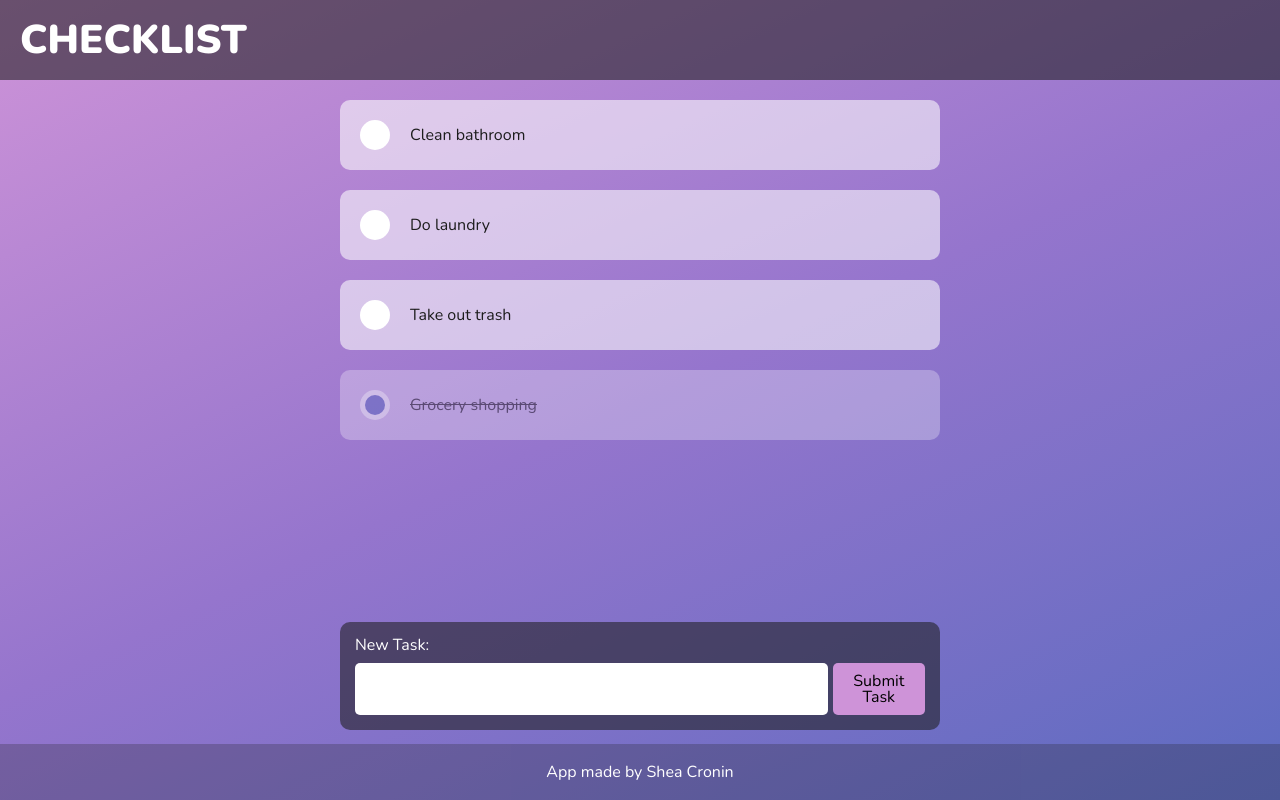
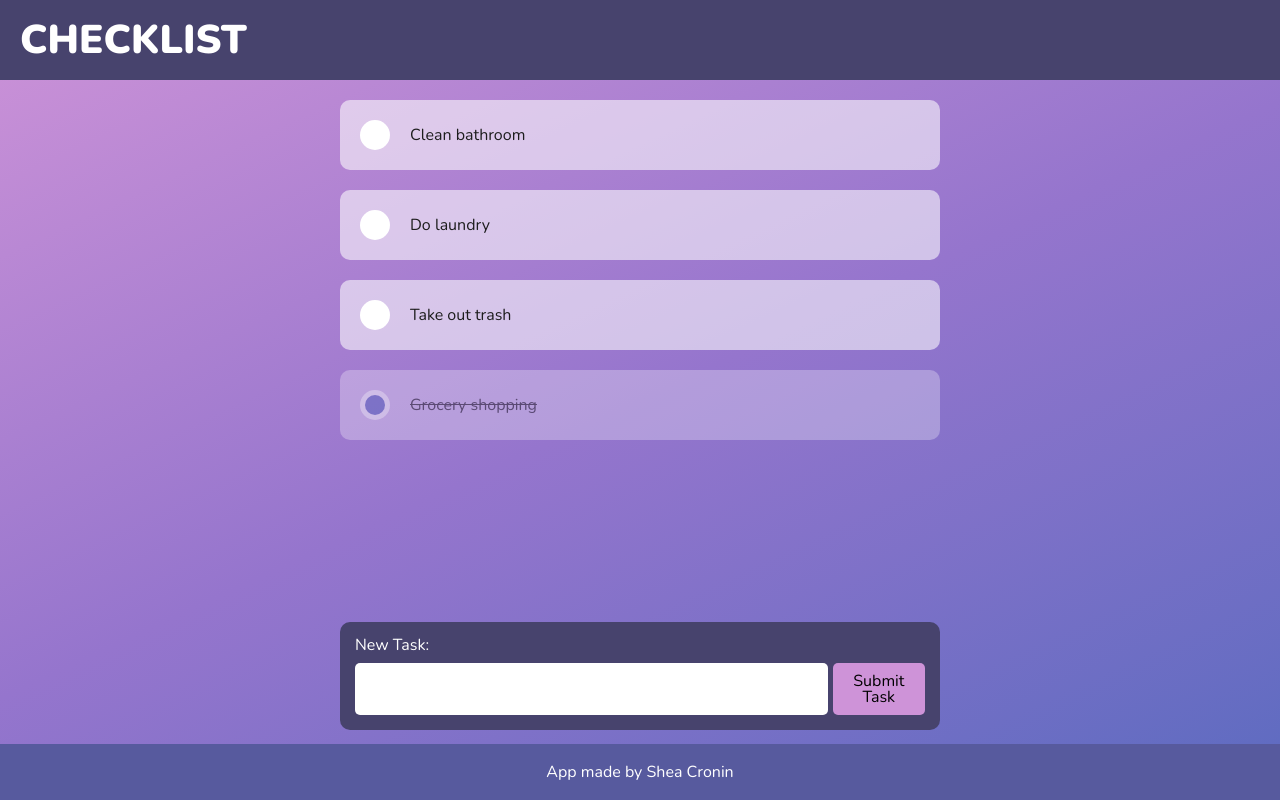
Before and after one commit to sheacronin/checklist, a React (Create React App) app: page / in a window 1280 px wide. Built offline with nearby package versions, Linux system fonts and the light colour scheme.

Commit message:
Allow new tasks to be added and adjust styles for when scrolling through tasks

```diff
--- a/src/App.css
+++ b/src/App.css
@@ -12,11 +12,14 @@ body {
 }
 
 header {
-    background-color: #1d1d1d90;
+    background-color: #47436d;
     padding: 20px;
     color: white;
     text-transform: uppercase;
     font-weight: 900;
+    position: fixed;
+    width: 100vw;
+    z-index: 1;
 }
 
 header h1 {
@@ -29,7 +32,7 @@ main {
 
 footer {
     padding: 20px;
-    background-color: #1d1d1d40;
+    background-color: #575a9e;
     color: white;
     position: fixed;
     bottom: 0;
--- a/src/App.js
+++ b/src/App.js
@@ -1,6 +1,5 @@
 import './App.css';
 import TaskList from './components/TaskList';
-import TaskInput from './components/TaskInput';
 
 function App() {
     return (
@@ -10,7 +9,6 @@ function App() {
             </header>
             <main>
                 <TaskList />
-                <TaskInput />
             </main>
             <footer>App made by Shea Cronin</footer>
         </div>
--- a/src/components/Task.js
+++ b/src/components/Task.js
@@ -13,13 +13,13 @@ function Task({ task, setTasks }) {
     }
 
     return (
-        <article className={task.isCompleted ? 'task completed-task' : 'task'}>
+        <li className={task.isCompleted ? 'task completed-task' : 'task'}>
             <button
                 className="complete-task-btn"
                 onClick={markTaskAsCompleted}
             ></button>
             {task.text}
-        </article>
+        </li>
     );
 }
 
--- a/src/components/TaskInput.js
+++ b/src/components/TaskInput.js
@@ -1,12 +1,41 @@
+import { useState } from 'react';
 import '../styles/TaskInput.css';
 
-function TaskInput() {
+function TaskInput({ setTasks }) {
+    const [newTask, setNewTask] = useState('');
+
+    function onTaskChange(e) {
+        setNewTask(e.target.value);
+    }
+
+    function onTaskSubmit(e) {
+        e.preventDefault();
+
+        setTasks((prevTasks) => {
+            const taskToAdd = {
+                // This is a tempory solution to unique ids while using dummy data
+                id: Math.random(),
+                text: newTask,
+                isCompleted: false,
+            };
+            return [...prevTasks, taskToAdd];
+        });
+
+        setNewTask('');
+    }
+
     return (
         <section className="task-input">
-            <form>
+            <form onSubmit={onTaskSubmit}>
                 <label htmlFor="task-text">New Task:</label>
                 <div className="input-and-btn">
-                    <input type="text" name="task-text" id="task-text" />
+                    <input
+                        value={newTask}
+                        onChange={onTaskChange}
+                        type="text"
+                        name="task-text"
+                        id="task-text"
+                    />
                     <button type="submit">Submit Task</button>
                 </div>
             </form>
--- a/src/components/TaskList.js
+++ b/src/components/TaskList.js
@@ -1,6 +1,7 @@
 import Task from './Task';
 import '../styles/TaskList.css';
 import { useMemo, useState } from 'react';
+import TaskInput from './TaskInput';
 
 const tasksData = [
     { id: 1, text: 'Take out trash', isCompleted: false },
@@ -40,9 +41,12 @@ function TaskList() {
 
     return (
         <section className="task-list">
-            {memoizedOrderedTasks.map((task) => (
-                <Task key={task.id} task={task} setTasks={setTasks} />
-            ))}
+            <ul>
+                {memoizedOrderedTasks.map((task) => (
+                    <Task key={task.id} task={task} setTasks={setTasks} />
+                ))}
+            </ul>
+            <TaskInput setTasks={setTasks} />
         </section>
     );
 }
--- a/src/styles/TaskInput.css
+++ b/src/styles/TaskInput.css
@@ -1,5 +1,5 @@
 .task-input {
-    background-color: #1d1d1d90;
+    background-color: #47436d;
     position: fixed;
     width: min(calc(100% - 40px), 600px);
     padding: 15px;
--- a/src/styles/TaskList.css
+++ b/src/styles/TaskList.css
@@ -1,4 +1,4 @@
 .task-list {
     max-width: 600px;
-    margin: 0 auto;
+    margin: 80px auto 200px auto;
 }
```
